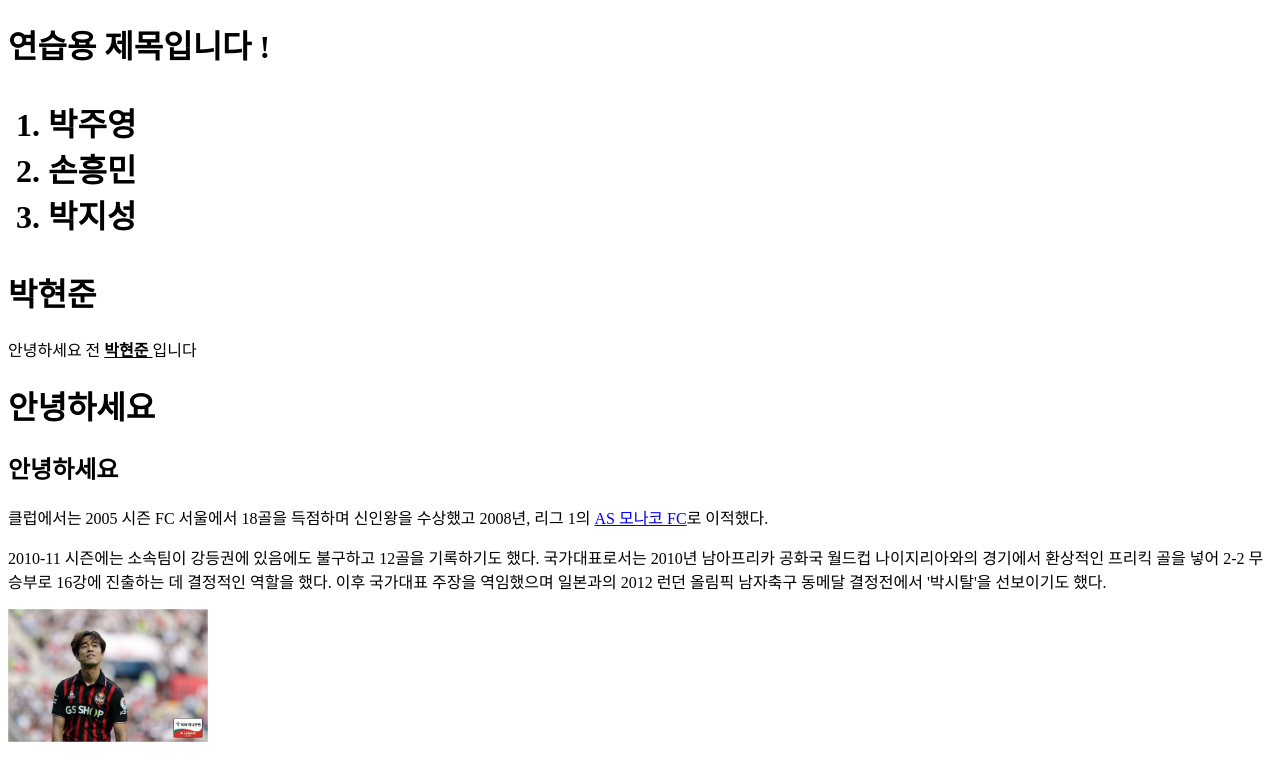
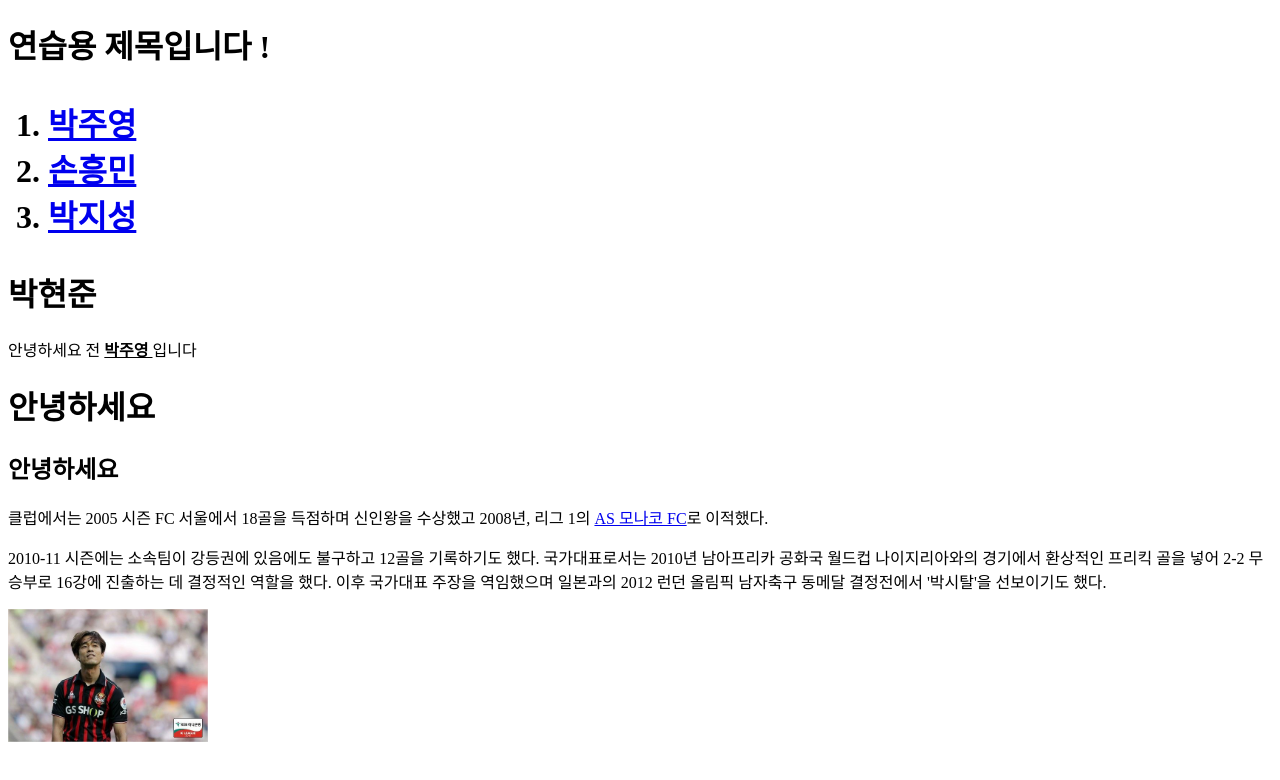
Before and after one commit to parkhyunjun1/my-first-website, a plain HTML site: page index.html in a window 1280 px wide. Drawn offline with Linux system fonts and the light colour scheme.

Commit message:
Add files via upload

```diff
--- a/index.html
+++ b/index.html
@@ -1,18 +1,19 @@
 <!doctype html>
 <html>
 <title>parkhyunjun</title>
-<meta charset="utf-8"
+<meta charset="utf-8">
 
 <head><h1>연습용 제목입니다 ! <h1></head>
 
-<body><ol>
-  <Li>박주영</Li>
-  <Li>손흥민</Li>
-  <Li>박지성</Li>
+<body>
+    <ol>
+      <li><a href="1.html">박주영</a></li>
+      <li><a href="https://parkhyunjun1.github.io/-/">손흥민</a></li>
+      <li><a href="3.html">박지성</a></li>
     </ol>
 
 
-<h1>박현준</h1>안녕하세요 전 <strong><u>박현준
+  <h1>박현준</h1>안녕하세요 전 <strong><u>박주영
   </u></strong> 입니다
   <h1>안녕하세요</h1>
   <h2>안녕하세요</h2>
```
Lines whose indentation alone changed are shown as unchanged.
